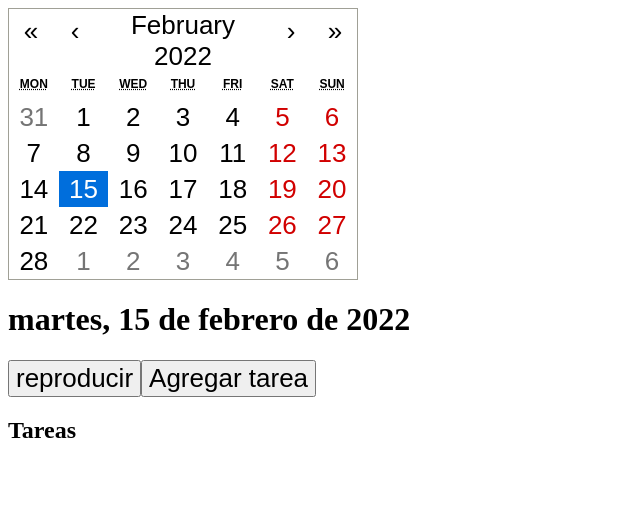
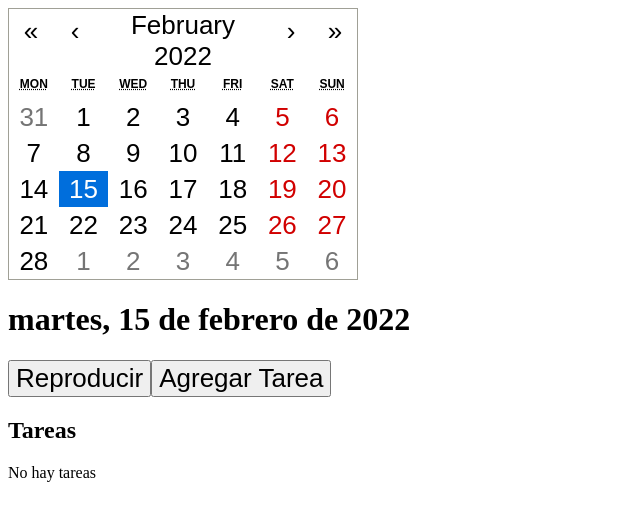
Before and after one commit to juan45202/agenda-voz, a React (Vite) app: page / in a window 1280 px wide. Shown: the top 518 px of the page, without its empty margins (0-640 px from the left). Built offline with nearby package versions, Linux system fonts and the light colour scheme.

Commit message:
Tercer commit con nuevos avances como filtro de tareas por una fecha especifica

```diff
--- a/src/App.jsx
+++ b/src/App.jsx
@@ -2,7 +2,6 @@ import { useEffect, useState } from 'react'
 import Calendar from 'react-calendar';
 import ListadoTareas from './components/ListadoTareas';
 import FormularioTarea from './components/FormularioTarea';
-import Tarea from './components/Tarea';
 import 'react-calendar/dist/Calendar.css';
 import './App.css'
 
@@ -20,26 +19,35 @@ function App() {
 
   const [tareas, guardarTareas] = useState([]);
 
+  const [filtroTareas, guardarFiltroTareas] = useState([]);
+
+  useEffect(() => {
+    guardarFiltroTareas(tareas.filter(tarea => tarea.fechaEspañol === fechaEspañol));
+  }, [fechaEspañol, tareas])
+
+
   const cadenaReproducir = () => {
-    var cadena = `Para el ${fechaEspañol} tiene `
-    for (let i = 0; i < tareas.length; i++){
-      cadena += tareas[i].nombre + ' '
+    var cadena = filtroTareas.length > 0 ? `Para el ${fechaEspañol} tiene ` : `Para el ${fechaEspañol} no tiene nada `
+
+    for (let i = 0; i < filtroTareas.length; i++){
+      cadena += filtroTareas[i].nombre + ' '
     }
-    console.log(cadena)
     return cadena
   }
+
   utterance.text = cadenaReproducir();
+
   return (
     <div>
       <Calendar onChange={onChange} value={value} />
       <h1>{fechaEspañol}</h1>
 
-      <button onClick={()=> {speechSynthesis.speak(utterance);}}>
-        reproducir
+      <button onClick={()=> {speechSynthesis.speak(utterance)}}>
+        Reproducir
       </button>
 
-      <button onClick={() => {mostrarFormularioTareas(true)}}>
-        Agregar tarea
+      <button onClick={() => {mostrarFormularioTareas(!formularioTareas)}}>
+        {formularioTareas ? 'Cerrar' : 'Agregar Tarea'}
       </button>
 
       { formularioTareas ?
@@ -47,7 +55,7 @@ function App() {
         : null
       }
 
-      <ListadoTareas tareas={tareas} />
+      <ListadoTareas filtroTareas={filtroTareas} />
     </div>
   )
 }
--- a/src/components/FormularioTarea.jsx
+++ b/src/components/FormularioTarea.jsx
@@ -26,7 +26,7 @@ const FormularioTarea = ({fechaEspañol, tareas, guardarTareas}) => {
             <select id='categoria' value={prioridad} onChange={e => {setPrioridad(e.target.value)}}>
                 <option value="">--- Seleccione una prioridad ---</option>
                 <option value="importante">Importante</option>
-                <option value="relevante">Relevante</option>
+                <option value="urgente">Urgente</option>
             </select>
             <input type="submit" value="agregar" />
         </form>
--- a/src/components/ListadoTareas.jsx
+++ b/src/components/ListadoTareas.jsx
@@ -1,16 +1,18 @@
 import React from 'react'
 import Tarea from './Tarea'
 
-const ListadoTareas = ({tareas}) => {
+const ListadoTareas = ({filtroTareas}) => {
+
+
   return (
     <>
         <h2>Tareas </h2>
-        {tareas.map(tarea => (
+        {filtroTareas.length > 0 ? (filtroTareas.map(tarea => (
             <Tarea
-                nombre={tarea.nombre}
-                prioridad={tarea.prioridad}
+            nombre={tarea.nombre}
+            prioridad={tarea.prioridad}
             />
-        ))}
+        )))  : <p>No hay tareas</p>}
     </>
   )
 }
--- a/src/components/Tarea.jsx
+++ b/src/components/Tarea.jsx
@@ -5,6 +5,8 @@ export default function Tarea({nombre, prioridad}) {
     <div className='tarea'>
       <h4>{nombre}</h4>
       <p>{prioridad}</p>
+      <button>Eliminar</button>
+      <button>Editar</button>
     </div>
   )
 }
```
